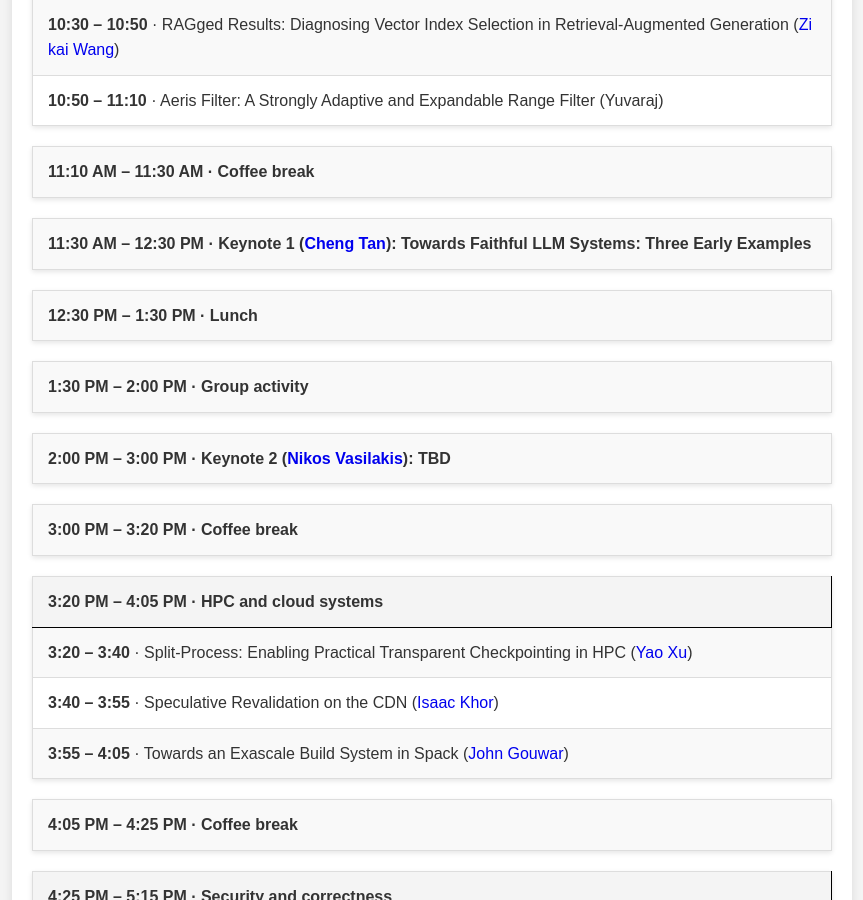
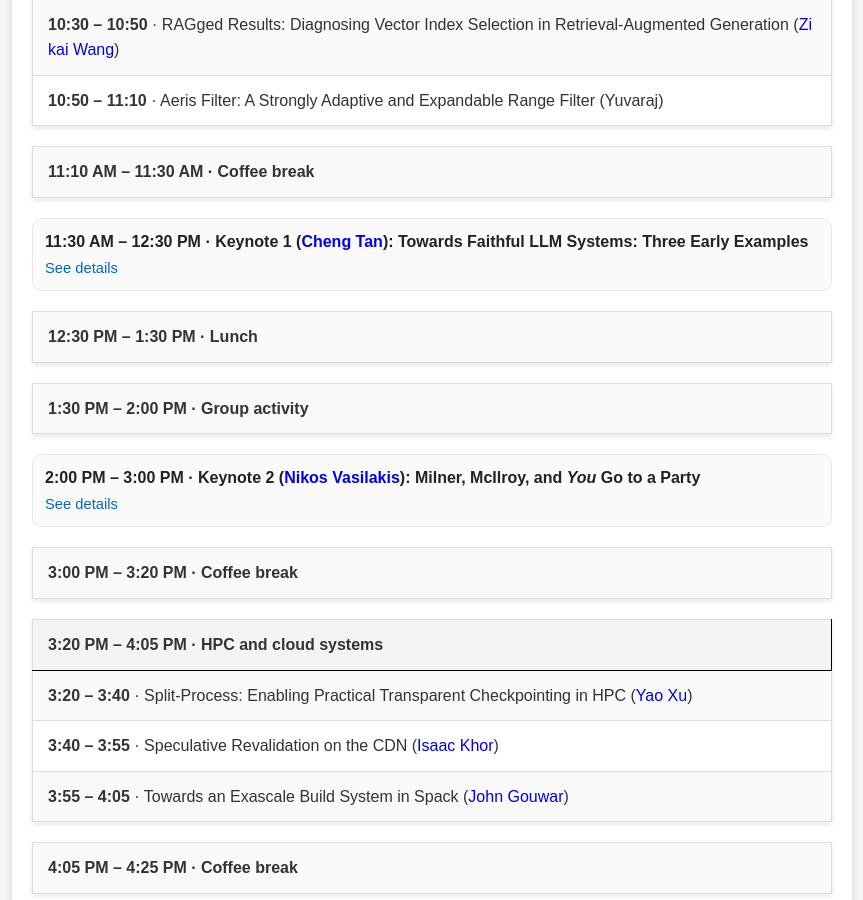
Before and after one commit to Khoury-srg/Northeastern-Systems-Day-2025, a Jekyll site: the page built from index.markdown, in a window 1280 px wide and 900 px high, scrolled down 1342 px. Shown: the whole window, without its empty margins (208-1071 px from the left). Built offline with Jekyll 4.4.1, drawn with Linux system fonts in a browser that asks for light colours.

Commit message:
add keynote summary and update the style

```diff
--- a/index.markdown
+++ b/index.markdown
@@ -75,13 +75,51 @@ and Management and troubleshooting of complex systems._
 
 | **11:10 AM – 11:30 AM · Coffee break** |
 
-| **11:30 AM – 12:30 PM · Keynote 1 (<a href="https://naizhengtan.github.io/" style="text-decoration: none;">Cheng Tan</a>): Towards Faithful LLM Systems: Three Early Examples** |
+<details style="margin-top: 10px;">
+<summary style="cursor: pointer; display: block; padding: 10px 12px; border: 1px solid #e6e6e6; border-radius: 10px; background: #fafafa; font-weight: 700; color: #222; list-style: none; margin: 0;">
+11:30 AM – 12:30 PM · Keynote 1 (<a href="https://naizhengtan.github.io/" style="text-decoration: none;">Cheng Tan</a>): Towards Faithful LLM Systems: Three Early Examples
+<span style="display: block; font-size: 0.92em; font-weight: 500; color: #0066cc; margin-top: 2px;">See details</span>
+</summary>
+
+<div markdown="1" style="margin-top: -5px; border: 1px solid #e6e6e6; border-radius: 8px; padding: 10px 12px; background: #fafbfc;">
+
+**Title:** Towards Faithful LLM Systems: Three Early Examples
+
+**Speaker:** <a href="https://naizhengtan.github.io/" style="text-decoration: none;">Cheng Tan</a> (Northeastern University)
+
+**Abstract:** Large Language Models (LLMs) are becoming central to modern computing, which elevates the importance of the underlying systems that support their training and serving. Unlike traditional applications, LLMs are inherently stochastic and nuanced, making their behavior difficult to specify, constrain, or control. This complexity obscures misbehavior in the underlying systems, making it harder to verify, detect, or attribute faults. As a result, ensuring the faithfulness of LLM systems---whether they behave as intended or expected---has become both a pressing and technically challenging problem.
+
+In this talk, I present a vision of building faithful LLM systems that align with user intent---securely and verifiably. I will discuss three initial efforts toward this goal: a jailbreak oracle, a near-zero-overhead GPU information flow tracking, and a verifiable distributed training system.
+
+**Bio:** Cheng Tan is an assistant professor at Khoury College of Computer Sciences at Northeastern University. His research interests are in computer systems, verifiable systems, and ML systems. He is a recipient of the SOSP'17 Best Paper Award, ASPLOS'23 Distinguished Artifact Award, MSRA StarTrack Scholar, and NSF CAREER Award.
+
+</div>
+
+</details>
 
 | **12:30 PM – 1:30 PM · Lunch** |
 
 | **1:30 PM – 2:00 PM · Group activity** |
 
-| **2:00 PM – 3:00 PM · Keynote 2 (<a href="https://nikos.vasilak.is/" style="text-decoration: none;">Nikos Vasilakis</a>): TBD** |
+<details style="margin-top: 10px;">
+<summary style="cursor: pointer; display: block; padding: 10px 12px; border: 1px solid #e6e6e6; border-radius: 10px; background: #fafafa; font-weight: 700; color: #222; list-style: none; margin: 0;">
+2:00 PM – 3:00 PM · Keynote 2 (<a href="https://nikos.vasilak.is/" style="text-decoration: none;">Nikos Vasilakis</a>): Milner, McIlroy, and <strong><em>You</em></strong> Go to a Party
+<span style="display: block; font-size: 0.92em; font-weight: 500; color: #0066cc; margin-top: 2px;">See details</span>
+</summary>
+
+<div markdown="1" style="margin-top: -5px; border: 1px solid #e6e6e6; border-radius: 8px; padding: 10px 12px; background: #fafbfc;">
+
+**Title:** Milner, McIlroy, and *You* Go to a Party
+
+**Speaker:** <a href="https://nikos.vasilak.is/" style="text-decoration: none;">Nikos Vasilakis</a> (Brown University)
+
+**Abstract:** Language-agnostic composition environments—e.g., OSes, Shells, microservices, serverless—always held the promise of significant benefits, including in developer effort, financial costs, and component specialization. Unfortunately, these environments hinder the performance optimizations, strong correctness, and security guarantees that are typical of language-aware, semantics-first environments. In this talk, I will discuss how recent developments across fields allow overcoming these challenges and enable new opportunities for exciting systems research that has the potential for widespread impact.
+
+**Bio:** Nikos Vasilakis is an Assistant Professor of Computer Science at Brown University, where he leads the Atlas group, and an Affiliate with Brown's Data Science Institute. His research includes software systems, programming languages, and computer security—and has been recognized by a Google Junior Faculty Award, an Amazon Research Award, and multiple best-paper awards. The current focus of his research is on automatically improving the performance, security, and reliability of modern and widely used systems.
+
+</div>
+
+</details>
 
 | **3:00 PM – 3:20 PM · Coffee break** |
 
```
